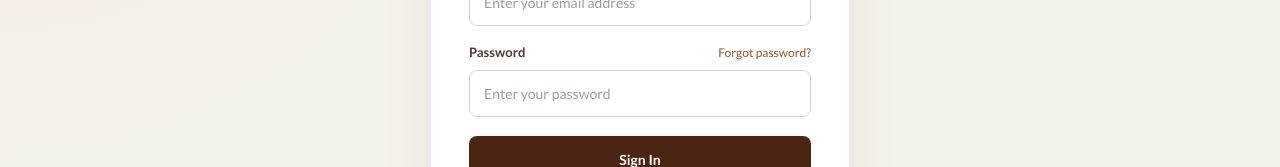
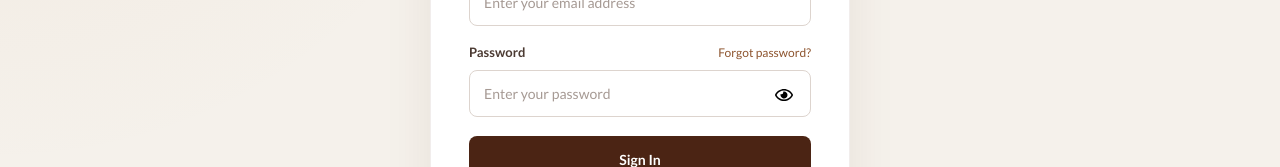
Before and after one commit to Kalyan9064/boi-para, a React (Vite) app in the folder Frontend/: page /login in a window 1280 px wide. Shown: the part 435-602 px from the top of the page. Built offline with nearby package versions, Linux system fonts and the light colour scheme.

Commit message:
feat: add show/hide password toggle

```diff
--- a/Frontend/src/pages/Login.jsx
+++ b/Frontend/src/pages/Login.jsx
@@ -3,6 +3,7 @@ import { Link } from "react-router-dom";
 import API from "../api/api";
 import toast from "../utils/toast";
 import "../styles/auth.css";
+import { FaRegEye, FaRegEyeSlash } from "react-icons/fa";
 
 function Login() {
   const [form, setForm] = useState({
@@ -11,6 +12,7 @@ function Login() {
   });
 
   const [loading, setLoading] = useState(false);
+  const [showPassword, setShowPassword] = useState(false);
 
   const handleChange = (e) => {
     setForm({
@@ -110,11 +112,11 @@ function Login() {
 
             </div>
 
-
+            <div className="auth-password-wrapper">
               <input
                 id="password"
                 name="password"
-              type="password"
+                type={showPassword ? "text" : "password"}
                 autoComplete="current-password"
                 placeholder="Enter your password"
                 className="auth-input"
@@ -122,6 +124,16 @@ function Login() {
                 onChange={handleChange}
                 required
               />
+              <button
+                type="button"
+                onClick={() => setShowPassword(!showPassword)}
+                aria-label={showPassword ? "Hide password" : "Show password"}
+                aria-pressed={showPassword}
+                className="auth-password-toggle"
+              >
+                {showPassword ? <FaRegEyeSlash aria-hidden="true" size={18} /> : <FaRegEye aria-hidden="true" size={18} />}
+              </button>
+            </div>
 
           </div>
 
--- a/Frontend/src/styles/auth.css
+++ b/Frontend/src/styles/auth.css
@@ -90,6 +90,20 @@
   font-weight: 600;
 
   color: #4b3a32;
+}
+
+.auth-password-wrapper {
+  position: relative;
+}
+
+.auth-password-toggle {
+  position: absolute;
+  right: 12px;
+  top: 50%;
+  transform: translateY(-50%);
+  background: none;
+  border: none;
+  cursor: pointer;
 }
 
 .auth-input {
```
Lines whose indentation alone changed are shown as unchanged.
